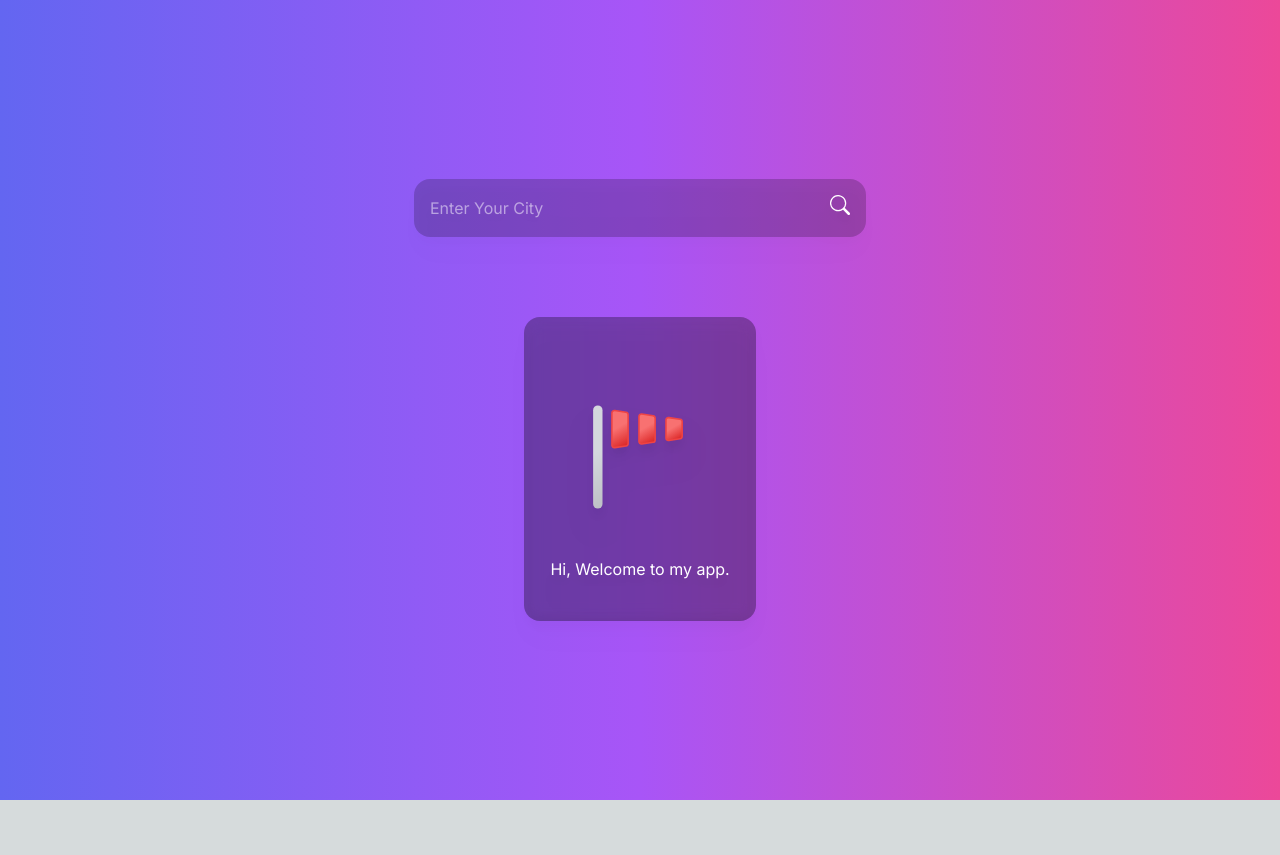
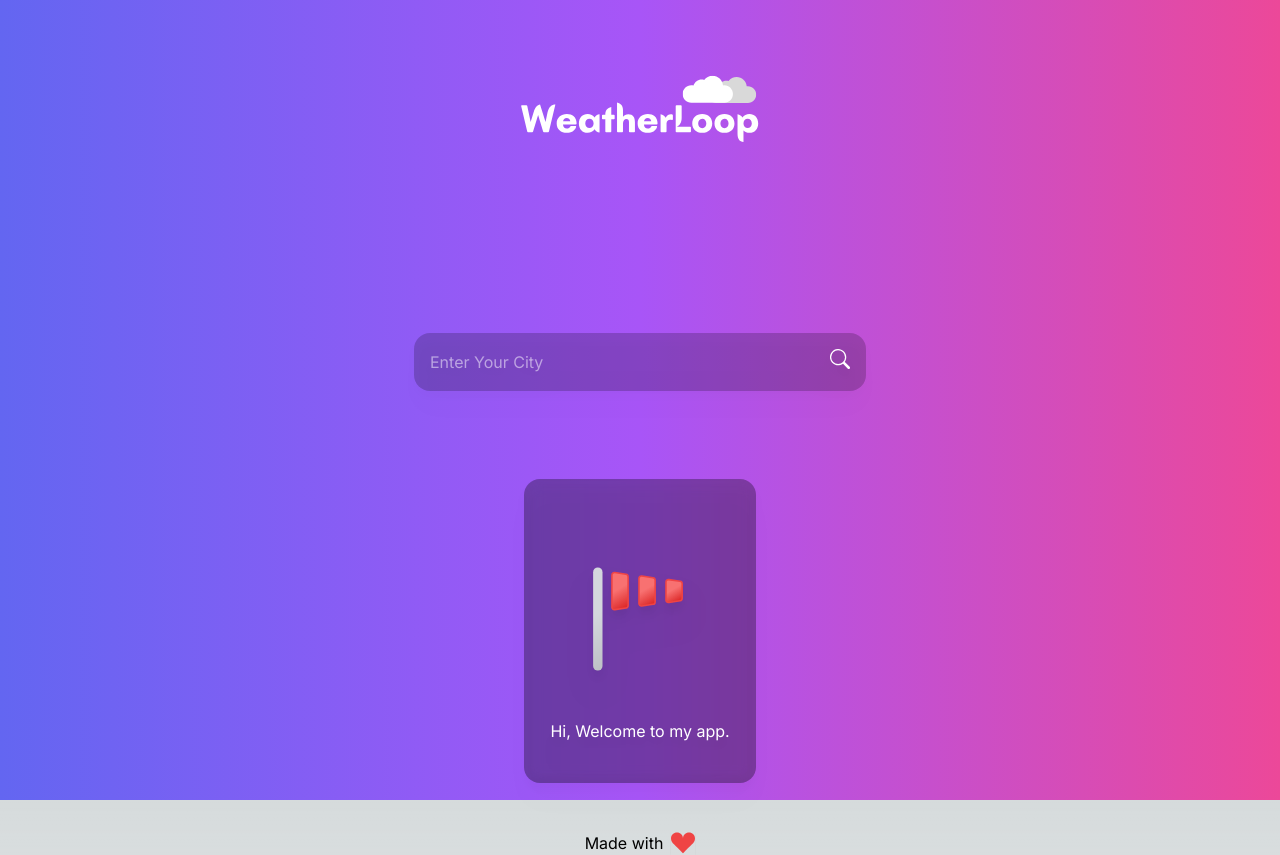
Before and after one commit to SirTLD/WeatherLoop, a Next.js app: page / in a window 1280 px wide. Before the commit the page ends 800 px from the top, so only its background shows below. Built offline with nearby package versions, Linux system fonts and the light colour scheme.

Commit message:
update to weatherapp

```diff
--- a/app/components/card-left.tsx
+++ b/app/components/card-left.tsx
@@ -61,14 +61,7 @@ type ValueProps = {
 const CardLeft = ({ value }: ValueProps): JSX.Element => {
   const [imgSrc, setImgSrc] = useState(false)
 
-  let valueIconValue: number = value.current.condition.code
-  console.log('[WEATHER CODE FOR LOCATION IS...]', valueIconValue)
-
-  // if (weatherIcons.hasOwnProperty(valueIconValue)) {
-  //   setImgSrc(true)
-  // } else {
-  //   setImgSrc(false)
-  // }
+  let imgIconValue: number = value.current.condition.code
 
   let absoluteURL = `http:${value.current.condition.icon}`
 
@@ -77,12 +70,6 @@ const CardLeft = ({ value }: ValueProps): JSX.Element => {
       <Image
         className='mx-auto'
         alt='weather-icon'
-        // src={
-        //   imgSrc
-        //     ? {weatherIcons[value?.current.condition.code]}[]
-        //     : value?.current.condition.icon
-        // }
-
         src={weatherIcons[value.current.condition.code] || absoluteURL}
         width='140'
         height='140'
--- a/app/components/card-right.tsx
+++ b/app/components/card-right.tsx
@@ -23,7 +23,7 @@ const CardRight = ({ value }: Props): JSX.Element => {
   grid-rows-2 grid-cols-2 gap-2 md:gap-2'
     >
       <WeatherIcons
-        dayData={value.current.wind_dir}
+        dayData={`${value.current.wind_mph} mph`}
         desc={'Wind'}
         imgURL={wind}
       />
@@ -35,7 +35,7 @@ const CardRight = ({ value }: Props): JSX.Element => {
       />
 
       <WeatherIcons
-        dayData={value.current.humidity}
+        dayData={`${value.current.humidity} %`}
         desc={'Humidity'}
         imgURL={humidity}
       />
--- /dev/null
+++ b/app/components/error.tsx
@@ -0,0 +1,7 @@
+import React from 'react'
+
+const Error = () => {
+  return <div>Something Went Wrong...</div>
+}
+
+export default Error
--- /dev/null
+++ b/app/components/footer.tsx
@@ -0,0 +1,13 @@
+import React from 'react'
+import { BsFillSuitHeartFill } from 'react-icons/bs'
+
+const Footer = () => {
+  return (
+    <div className='flex items-center fony-bold'>
+      Made with{' '}
+      <BsFillSuitHeartFill className='text-red-500 shadow-sm ml-2 text-2xl' />
+    </div>
+  )
+}
+
+export default Footer
--- /dev/null
+++ b/app/components/title-display.tsx
@@ -0,0 +1,14 @@
+import Image from 'next/image'
+import React from 'react'
+
+import WeatherLoop from '../../public/WeatherLoop.svg'
+
+const TitleDisplay = () => {
+  return (
+    <div className=' flex justify-center text-2xl text-white font-extrabold '>
+      <Image src={WeatherLoop} alt='app-title' width='340' />
+    </div>
+  )
+}
+
+export default TitleDisplay
--- a/app/page.tsx
+++ b/app/page.tsx
@@ -2,17 +2,21 @@
 
 import axios from 'axios'
 
-import React, { useEffect, useState } from 'react'
+import React, { useState } from 'react'
 
 import WeatherDisplay from './components/weather-display'
 
-import { WeatherIconTypes, ForecastTypes } from './types/data-types'
+import { ForecastTypes } from './types/data-types'
 
 import toast, { Toaster } from 'react-hot-toast'
 
 import FormInput from './components/form-input'
 
 import WelcomeDisplay from './components/welcome-display'
+
+import TitleDisplay from './components/title-display'
+import Footer from './components/footer'
+import Error from './components/error'
 
 export default function Home() {
   const [weather, setWeather] = useState<ForecastTypes | null>()
@@ -59,22 +63,29 @@ export default function Home() {
   }
 
   return (
-    <div className='flex justify-center  items-center h-screen w-full flex-col bg-gradient-to-r from-indigo-500 via-purple-500 to-pink-500'>
+    <div className='flex justify-center items-center space-y-12 h-screen w-full flex-col bg-gradient-to-r from-indigo-500 via-purple-500 to-pink-500'>
+      <TitleDisplay />
+
+      <div>
         <FormInput
           handleChange={handleChange}
           handleClick={handleClick}
           handleSubmit={handleSubmit}
         />
-
         {/* DISPLAY WEATHER DATA */}
 
         {weather && <WeatherDisplay value={weather} />}
+      </div>
 
       {/* DISPLAY CUSTOM ERROR DATA */}
+
+      {error && <Error />}
 
       {/* PAGE DEFAULT WITH NO WEATHER DATA */}
 
       {!weather && <WelcomeDisplay />}
+
+      <Footer />
     </div>
   )
 }
```
Also changed, not shown: public/WeatherLoop.svg (added). Lines whose indentation alone changed are shown as unchanged.
